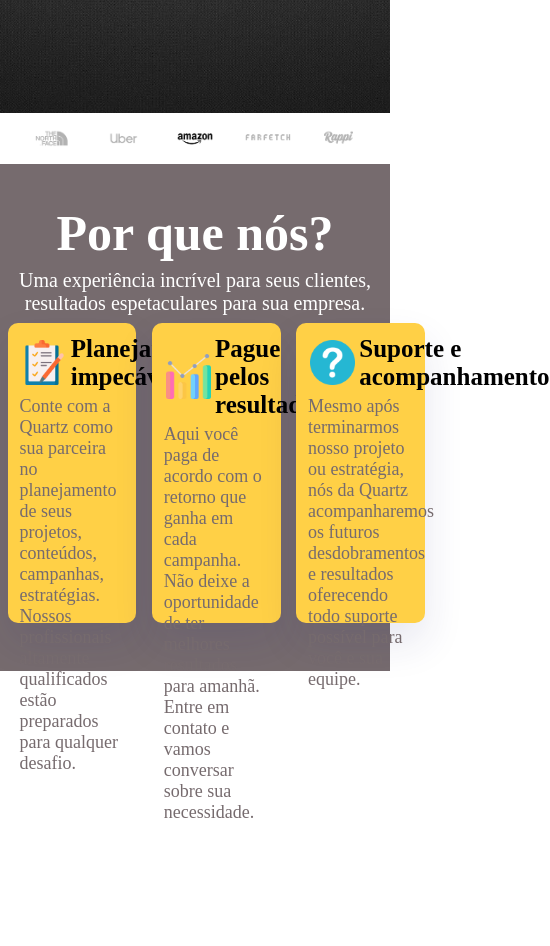
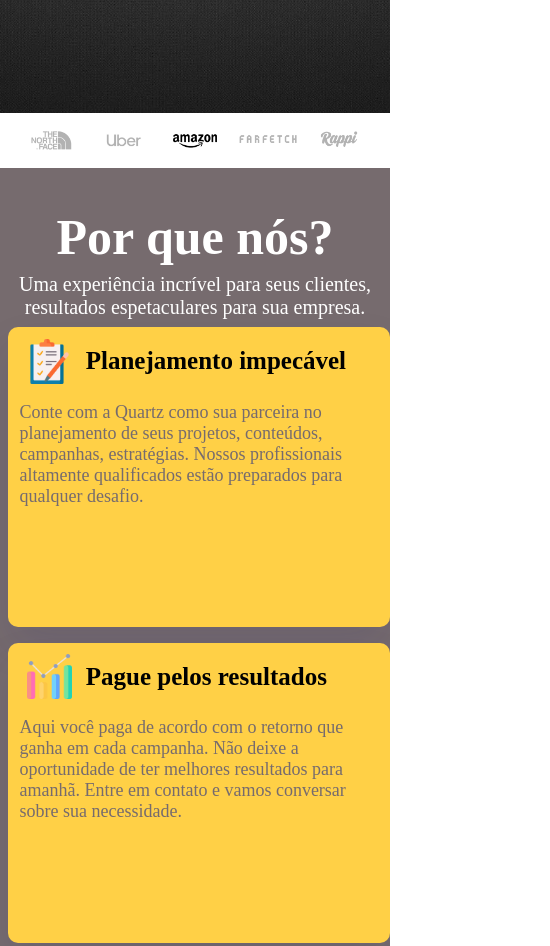
Before and after one commit to lunewaii/dankicode, a plain HTML site: page projeto_final/index.html in a window 390 px wide. Shown: the part 731-1677 px from the top of the page, 550 px wide, since content can reach past the window. Before the commit the page ends 1554 px from the top, so only its background shows below. Drawn offline with nearby package versions, Linux system fonts and the light colour scheme.

Commit message:
versao web pronta

```diff
--- a/projeto_final/index.html
+++ b/projeto_final/index.html
@@ -3,7 +3,7 @@
 <head>
     <meta charset="UTF-8">
     <meta http-equiv="X-UA-Compatible" content="IE=edge">
-    <meta name="viewport" content="width=device-width, initial-scale=1.0">
+    <meta name="viewport" content="width=device-width, initial-scale=1.0, maximum-scale=1.0">
     <title>projeto final</title>
     <link rel="preconnect" href="https://fonts.googleapis.com">
     <link rel="preconnect" href="https://fonts.gstatic.com" crossorigin>
--- a/projeto_final/style.css
+++ b/projeto_final/style.css
@@ -159,3 +159,27 @@
     color: #766B6E;
     font-size: 18px;
 }
+
+@media screen and (max-width: 768px) {
+    .diferenciais{
+        flex-wrap: wrap;
+    }
+
+    .box-diferenciais{
+        width: 100%;
+        margin-right: 0;
+    }
+
+    section.brands{
+        padding: 2%;
+        text-align: center;
+    }
+
+    section.brands img{
+        width: 20%;
+    }
+
+    .mockup img{
+        max-width: 80%;
+    }
+}
```
